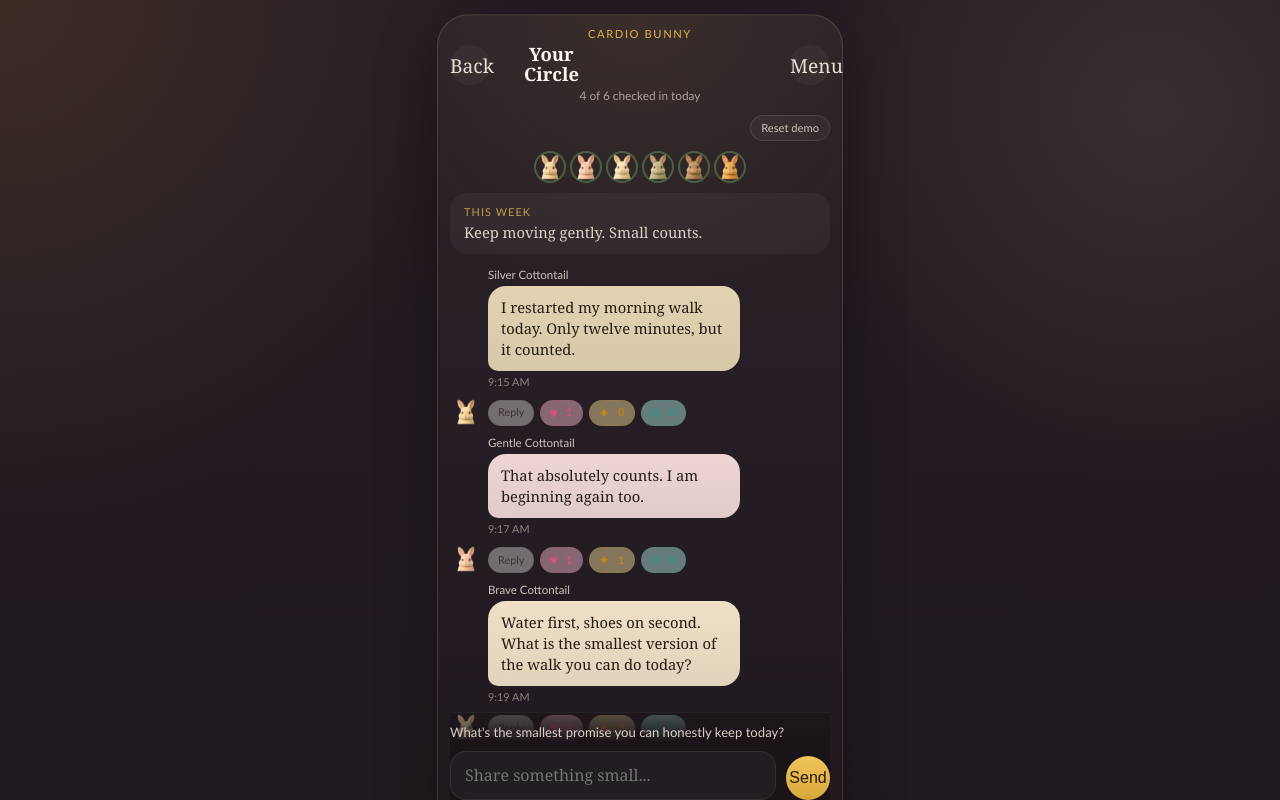
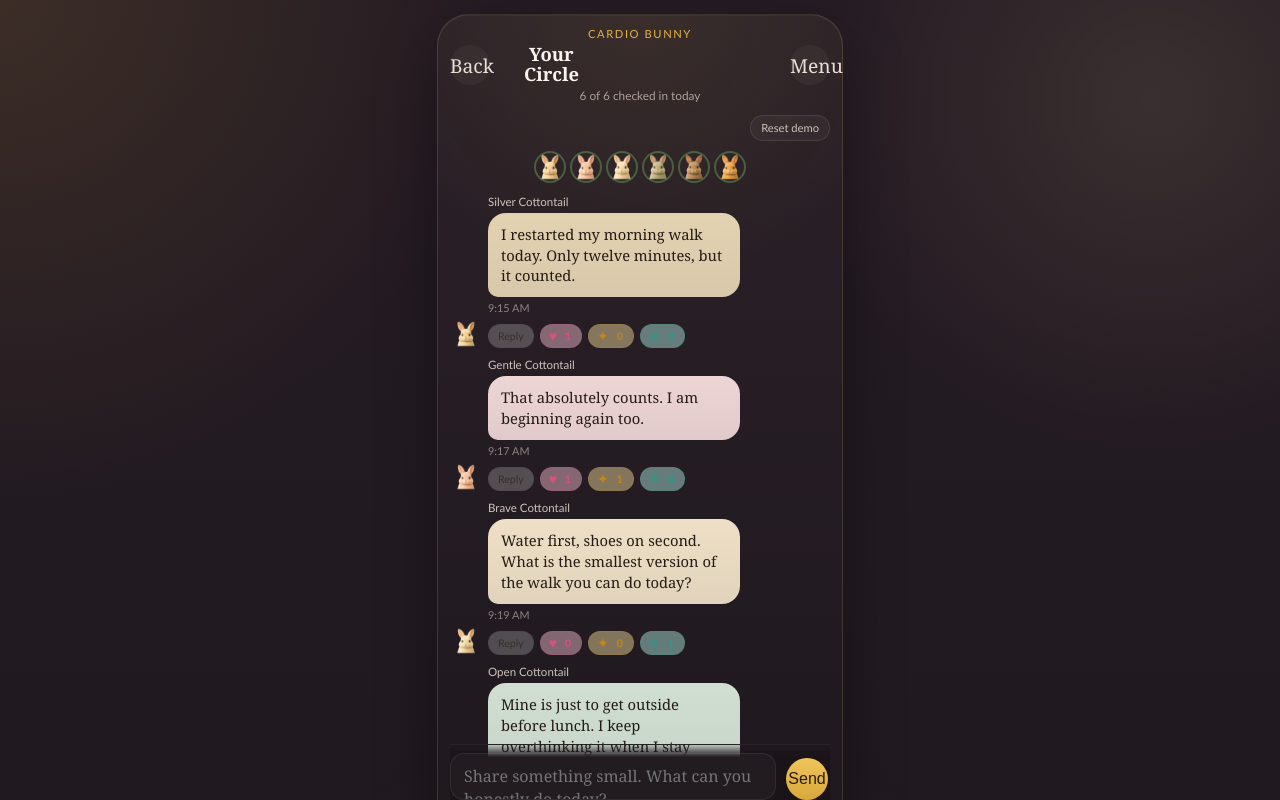
Before and after one commit to PaulskiLynch/5others, a Next.js app: page /circle-demo in a window 1280 px wide. Shown: the top 800 px of the page. Built offline with nearby package versions, Linux system fonts and the light colour scheme.

Commit message:
Polish demo feed and composer

```diff
--- a/src/app/circle-demo/CircleDemoClient.tsx
+++ b/src/app/circle-demo/CircleDemoClient.tsx
@@ -88,12 +88,12 @@ const initialMessages: DemoMessage[] = [
 ];
 
 const memberStatuses = [
-  { author: "Silver Cottontail", mentionAlias: "SilverBunny", src: "/demo-bunnies/bunny-1.png" },
-  { author: "Gentle Cottontail", mentionAlias: "GentleBunny", src: "/demo-bunnies/bunny-3.png" },
-  { author: "Brave Cottontail", mentionAlias: "BraveBunny", src: "/demo-bunnies/bunny-6.png" },
-  { author: "Open Cottontail", mentionAlias: "OpenBunny", src: "/demo-bunnies/bunny-5.png" },
-  { author: "Calm Cottontail", mentionAlias: "CalmBunny", src: "/demo-bunnies/bunny-4.png" },
-  { author: "You", mentionAlias: "You", src: "/demo-bunnies/bunny-2.png" },
+  { author: "Silver Cottontail", src: "/demo-bunnies/bunny-1.png" },
+  { author: "Gentle Cottontail", src: "/demo-bunnies/bunny-3.png" },
+  { author: "Brave Cottontail", src: "/demo-bunnies/bunny-6.png" },
+  { author: "Open Cottontail", src: "/demo-bunnies/bunny-5.png" },
+  { author: "Calm Cottontail", src: "/demo-bunnies/bunny-4.png" },
+  { author: "You", src: "/demo-bunnies/bunny-2.png" },
 ] as const;
 
 const mentionDirectory = new Map([
@@ -104,7 +104,7 @@ const mentionDirectory = new Map([
   ["calmbunny", "CalmBunny"],
 ]);
 
-const DEMO_STORAGE_KEY = "cardiobunny-demo-circle-v2";
+const DEMO_STORAGE_KEY = "cardiobunny-demo-circle-v3";
 
 function getInitialDemoState() {
   if (typeof window === "undefined") {
@@ -203,6 +203,7 @@ export function CircleDemoClient() {
     () => getInitialDemoState().reacted
   );
   const [replyToIndex, setReplyToIndex] = useState<number | null>(null);
+  const feedEndRef = useRef<HTMLDivElement | null>(null);
   const textareaRef = useRef<HTMLTextAreaElement | null>(null);
 
   useEffect(() => {
@@ -214,6 +215,12 @@ export function CircleDemoClient() {
       })
     );
   }, [messages, reacted]);
+
+  useEffect(() => {
+    window.requestAnimationFrame(() => {
+      feedEndRef.current?.scrollIntoView({ block: "end" });
+    });
+  }, [messages.length]);
 
   function handleSubmit(event: React.FormEvent<HTMLFormElement>) {
     event.preventDefault();
@@ -304,7 +311,7 @@ export function CircleDemoClient() {
             <div className="circle-demo-heading">
               <p className="circle-demo-brand">Cardio Bunny</p>
               <h1>Your Circle</h1>
-              <p>4 of 6 checked in today</p>
+              <p>{seenTodayAuthors.size} of 6 checked in today</p>
             </div>
 
             <Link aria-label="Settings" className="circle-demo-iconbutton" href="/settings">
@@ -328,11 +335,6 @@ export function CircleDemoClient() {
               </span>
             ))}
           </div>
-
-          <section className="circle-demo-pinned">
-            <p className="circle-demo-pinned-label">This week</p>
-            <p className="circle-demo-pinned-copy">Keep moving gently. Small counts.</p>
-          </section>
 
           <section className="circle-demo-feed" aria-label="Circle conversation">
             {messages.map((message, index) => (
@@ -380,15 +382,13 @@ export function CircleDemoClient() {
                             : kind === "hug"
                               ? "circle-support-pill-hug"
                               : "circle-support-pill-support"
-                        } ${
-                          reacted[`${index}`]?.[kind] ? "circle-support-pill-active" : ""
-                        }`}
+                        } ${reacted[`${index}`]?.[kind] ? "circle-support-pill-active" : ""}`}
                         key={`${index}-${kind}`}
                         onClick={() => handleSupport(index, kind)}
                         type="button"
                       >
                         <span aria-hidden="true" className="circle-support-pill-iconmark">
-                          {kind === "heart" ? "♥" : kind === "hug" ? "✦" : "☀"}
+                          {kind === "heart" ? "\u2665" : kind === "hug" ? "\u2726" : "\u2600"}
                         </span>
                         <span className="sr-only">
                           {kind === "heart" ? "Heart" : kind === "hug" ? "Hug" : "Support"}
@@ -400,11 +400,10 @@ export function CircleDemoClient() {
                 </div>
               </article>
             ))}
+            <div ref={feedEndRef} />
           </section>
 
           <section className="circle-demo-composer">
-            <p className="circle-demo-prompt">What&apos;s the smallest promise you can honestly keep today?</p>
-
             {replyTarget ? (
               <div className="circle-demo-replying">
                 <div>
@@ -425,7 +424,7 @@ export function CircleDemoClient() {
               <textarea
                 className="circle-demo-input"
                 onChange={(event) => setDraft(event.target.value)}
-                placeholder="Share something small..."
+                placeholder="Share something small. What can you honestly do today?"
                 ref={textareaRef}
                 rows={1}
                 value={draft}
--- a/src/app/globals.css
+++ b/src/app/globals.css
@@ -1279,32 +1279,32 @@ h3 {
   display: flex;
   flex-wrap: wrap;
   gap: 6px;
-  margin-top: 8px;
+  margin-top: 6px;
 }
 
 .circle-support-pill {
   display: inline-flex;
   align-items: center;
   gap: 6px;
-  padding: 5px 9px;
+  padding: 4px 9px;
   border-radius: 999px;
-  border: 1px solid rgba(46, 33, 28, 0.12);
-  background: rgba(255, 255, 255, 0.36);
-  color: rgba(46, 33, 28, 0.74);
-  font-family: "Trebuchet MS", Helvetica, sans-serif;
-  font-size: 0.68rem;
+  border: 1px solid rgba(46, 33, 28, 0.08);
+  background: rgba(255, 255, 255, 0.22);
+  color: rgba(46, 33, 28, 0.72);
+  font-family: "Trebuchet MS", Helvetica, sans-serif;
+  font-size: 0.66rem;
   line-height: 1;
 }
 
 .circle-support-pill-icon {
-  min-width: 34px;
+  min-width: 36px;
   justify-content: center;
-  padding: 5px 8px;
+  padding: 4px 8px;
   border-width: 1px;
 }
 
 .circle-support-pill-iconmark {
-  font-size: 0.9rem;
+  font-size: 0.88rem;
   line-height: 1;
 }
 
@@ -1327,35 +1327,12 @@ h3 {
 }
 
 .circle-support-pill-active {
-  border-color: rgba(216, 168, 59, 0.32);
-  background: rgba(216, 168, 59, 0.18);
-  color: rgba(54, 32, 7, 0.9);
+  box-shadow: inset 0 0 0 1px rgba(255, 255, 255, 0.12);
 }
 
 .circle-support-pill-count {
   min-width: 10px;
   font-weight: 700;
-}
-
-.circle-mention-strip {
-  display: flex;
-  gap: 8px;
-  flex-wrap: wrap;
-  margin-top: 10px;
-}
-
-.circle-mention-chip {
-  display: inline-flex;
-  align-items: center;
-  justify-content: center;
-  padding: 7px 10px;
-  border-radius: 999px;
-  border: 1px solid rgba(255, 245, 235, 0.12);
-  background: rgba(255, 255, 255, 0.05);
-  color: rgba(255, 245, 235, 0.78);
-  font-family: "Trebuchet MS", Helvetica, sans-serif;
-  font-size: 0.72rem;
-  line-height: 1;
 }
 
 .circle-footer-nav {
@@ -1568,7 +1545,7 @@ h3 {
   display: grid;
   gap: 10px;
   min-height: 48vh;
-  padding: 2px 2px 4px;
+  padding: 2px 2px 12px;
 }
 
 .circle-demo-message-row {
@@ -1670,17 +1647,10 @@ h3 {
   position: sticky;
   bottom: 0;
   display: grid;
-  gap: 10px;
-  padding: 10px 0 0;
+  gap: 8px;
+  padding: 8px 0 0;
   border-top: 1px solid rgba(255, 255, 255, 0.06);
-  background: linear-gradient(180deg, rgba(26, 20, 25, 0.4), #1a1419 34%);
-}
-
-.circle-demo-prompt {
-  margin: 0;
-  color: rgba(255, 242, 230, 0.84);
-  font-size: 0.82rem;
-  line-height: 1.42;
+  background: linear-gradient(180deg, rgba(26, 20, 25, 0.1), #1a1419 22%);
 }
 
 .circle-demo-replying {
@@ -1701,12 +1671,12 @@ h3 {
 
 .circle-demo-input {
   width: 100%;
-  min-height: 44px;
-  max-height: 96px;
-  padding: 12px 14px;
-  border: 1px solid rgba(255, 243, 229, 0.08);
-  border-radius: 16px;
-  background: rgba(255, 255, 255, 0.04);
+  min-height: 42px;
+  max-height: 92px;
+  padding: 11px 13px;
+  border: 1px solid rgba(255, 243, 229, 0.07);
+  border-radius: 14px;
+  background: rgba(255, 255, 255, 0.035);
   color: #fff8f2;
   font: inherit;
   line-height: 1.4;
@@ -1716,8 +1686,8 @@ h3 {
 .circle-demo-send {
   display: grid;
   place-items: center;
-  width: 44px;
-  height: 44px;
+  width: 42px;
+  height: 42px;
   padding: 0;
   border: 0;
   border-radius: 999px;
```
